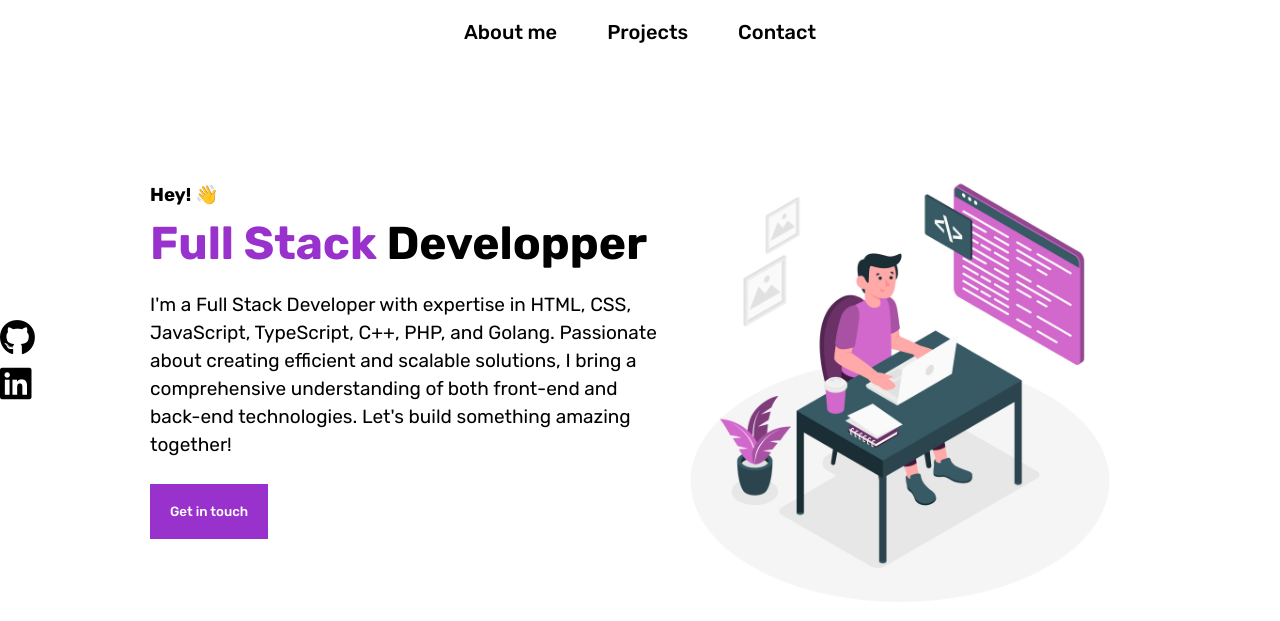
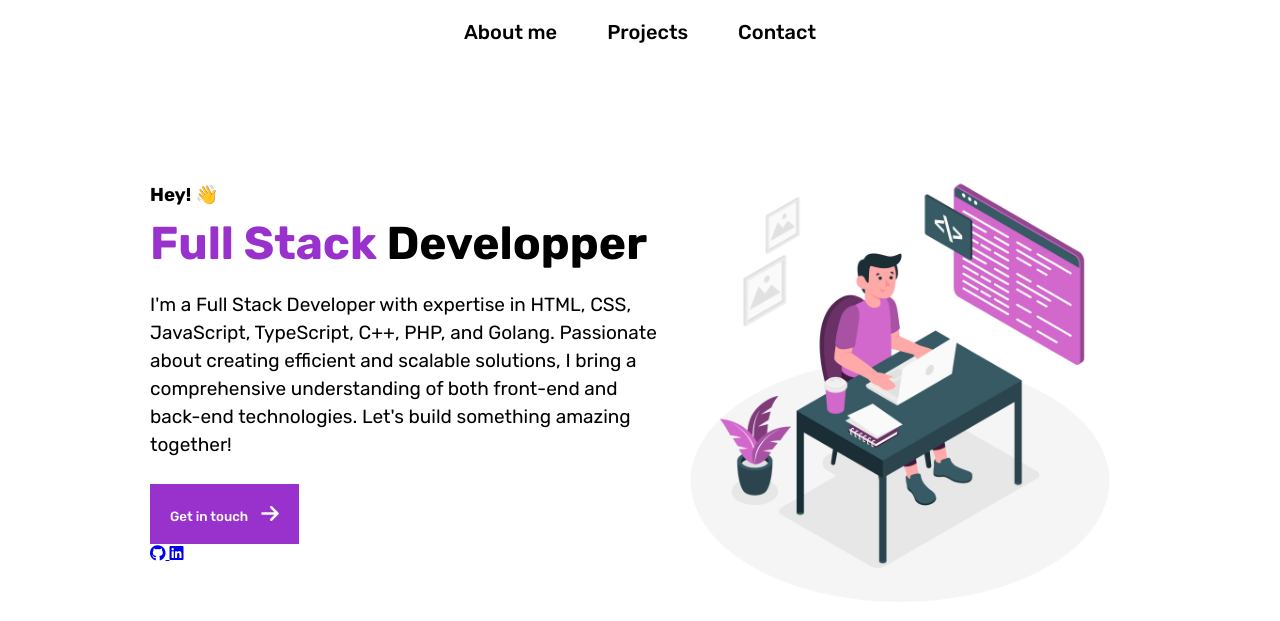
Before and after one commit to itzoverdark/portfolio, a plain HTML site: page index.html in a window 1280 px wide. Drawn offline with Linux system fonts and the light colour scheme.

Commit message:
change get in touch layout

```diff
--- a/index.html
+++ b/index.html
@@ -28,7 +28,15 @@
                         front-end and back-end technologies. Let's build something amazing together!
                     </p>
                     <div>
-                        <button>Get in touch</button>
+                        <button>Get in touch <i style="color: white; font-size: 20px;margin-left: 10px;" class="fa-solid fa-arrow-right"></i></button>
+                        <div>
+                            <a href="https://www.github.com/itzoverdark" target="_blank">
+                                <i class="fa-brands fa-github"></i></i>
+                            </a>
+                            <a href="https://www.linkedin.com/in/ishaq-ifkirne/" target="_blank">
+                                <i class="fa-brands fa-linkedin"></i>
+                            </a>
+                        </div>
                     </div>
                 </div>
                 <div>
@@ -36,14 +44,6 @@
                 </div>
             </div>
         </section>
-        <aside>
-            <a href="https://www.github.com/itzoverdark" target="_blank">
-                <i class="fa-brands fa-github"></i></i>
-            </a>
-            <a href="https://www.linkedin.com/in/ishaq-ifkirne/" target="_blank">
-                <i class="fa-brands fa-linkedin"></i>
-            </a>
-        </aside>
     </main>
 
 </body>
```
